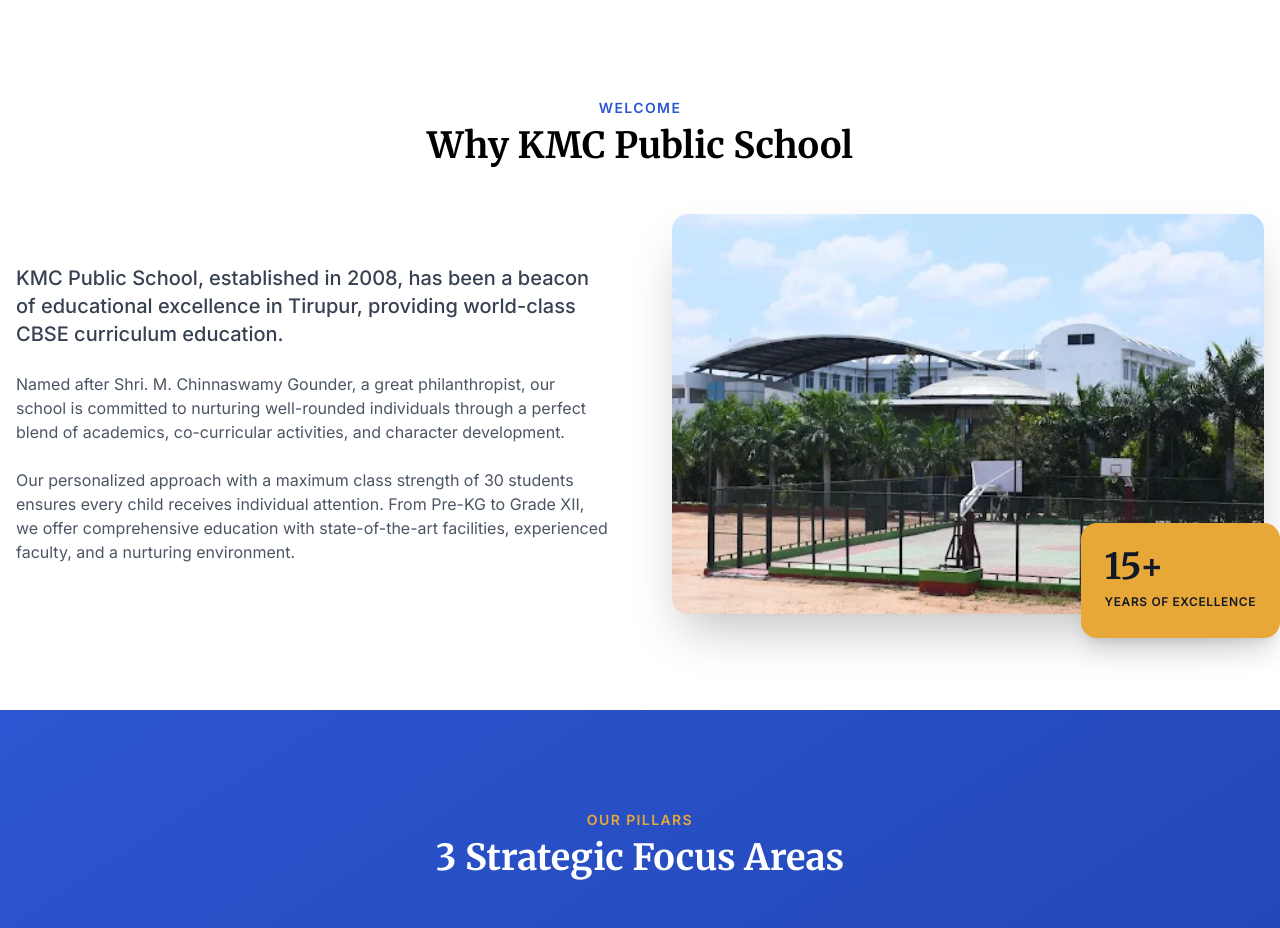
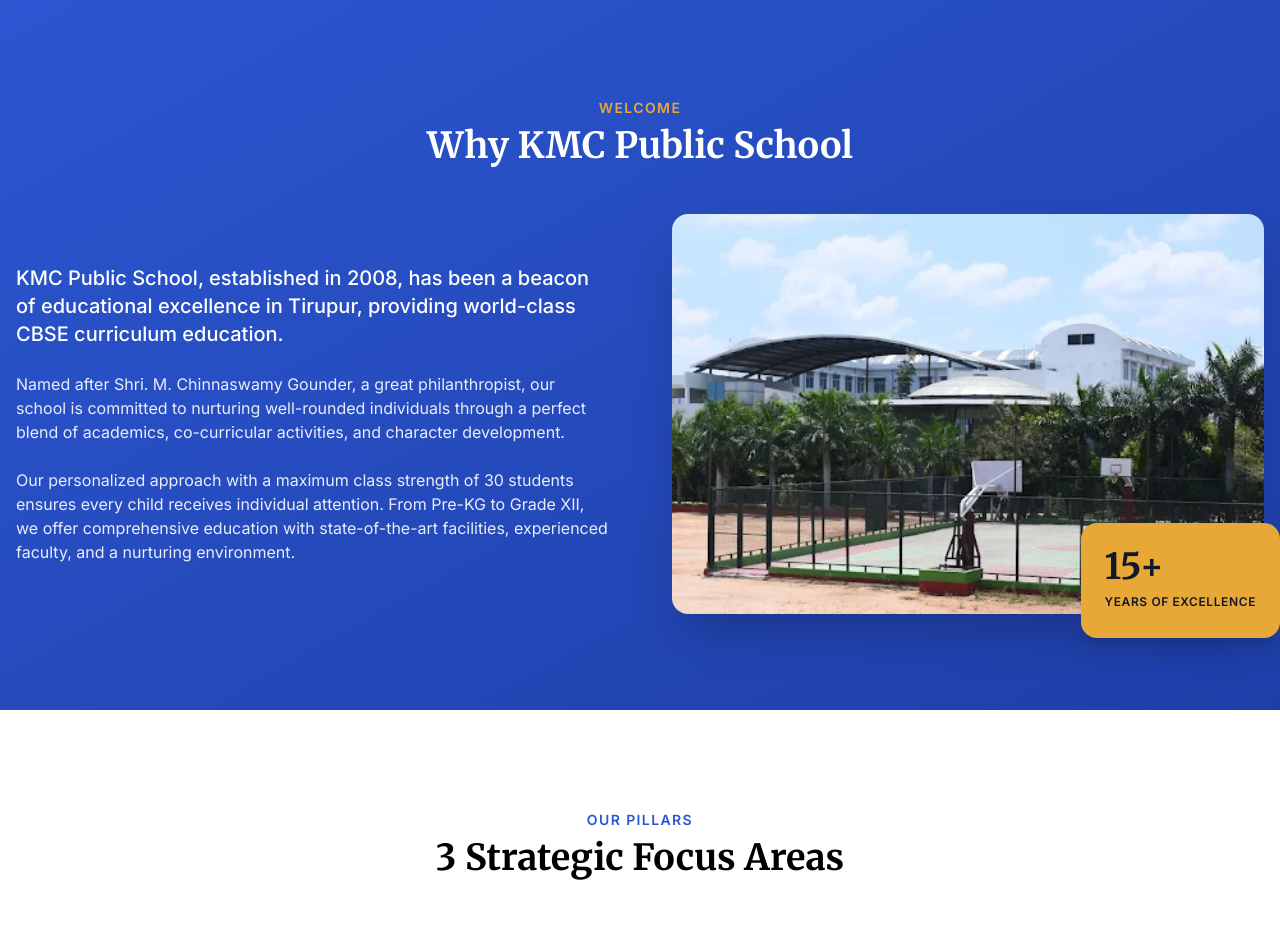
Before and after one commit to Akshay2310-cyber/KMC-PUBLIC-SCHOOL, a Next.js app: page / in a window 1280 px wide. Shown: the part 846-1774 px from the top of the page. Built offline with nearby package versions, Linux system fonts and the light colour scheme.

Commit message:
Update focus areas, improve hero overlay, make Why KMC image bigger on mobile

```diff
--- a/components/home/FocusAreas.tsx
+++ b/components/home/FocusAreas.tsx
@@ -8,11 +8,11 @@ import { focusAreas } from '@/lib/constants'
 
 export default function FocusAreas() {
   return (
-    <section className="py-6 sm:py-10 md:py-24 bg-gradient-to-br from-primary to-primary-dark">
+    <section className="py-6 sm:py-10 md:py-24 bg-white">
       <div className="container mx-auto px-4">
         <div className="text-center mb-4 sm:mb-8 md:mb-16">
-          <span className="section-tag text-secondary text-[10px] sm:text-xs md:text-sm">Our Pillars</span>
-          <h2 className="section-title section-title-light text-xl sm:text-2xl md:text-4xl">3 Strategic Focus Areas</h2>
+          <span className="section-tag text-[10px] sm:text-xs md:text-sm">Our Pillars</span>
+          <h2 className="section-title text-xl sm:text-2xl md:text-4xl">3 Strategic Focus Areas</h2>
         </div>
 
         <div className="grid grid-cols-1 sm:grid-cols-3 gap-4 sm:gap-4 md:gap-8">
--- a/components/home/Hero.tsx
+++ b/components/home/Hero.tsx
@@ -37,7 +37,7 @@ export default function Hero() {
           />
         ))}
         {/* Overlay */}
-        <div className="absolute inset-0 bg-black/30" />
+        <div className="absolute inset-0 bg-black/50 backdrop-blur-sm" />
       </div>
 
       {/* Content */}
--- a/components/home/Welcome.tsx
+++ b/components/home/Welcome.tsx
@@ -5,11 +5,11 @@ import { motion } from 'framer-motion'
 
 export default function Welcome() {
   return (
-    <section className="py-8 sm:py-12 md:py-24 bg-white" id="about">
+    <section className="py-8 sm:py-12 md:py-24 bg-gradient-to-br from-primary to-primary-dark" id="about">
       <div className="container mx-auto px-4">
         <div className="text-center mb-4 sm:mb-8 md:mb-12">
-          <span className="section-tag text-[10px] sm:text-xs md:text-sm">Welcome</span>
-          <h2 className="section-title text-xl sm:text-2xl md:text-4xl">Why KMC Public School</h2>
+          <span className="section-tag text-secondary text-[10px] sm:text-xs md:text-sm">Welcome</span>
+          <h2 className="section-title section-title-light text-xl sm:text-2xl md:text-4xl">Why KMC Public School</h2>
         </div>
 
         <div className="grid grid-cols-2 lg:grid-cols-2 gap-4 sm:gap-8 lg:gap-16 items-center">
@@ -21,16 +21,16 @@ export default function Welcome() {
             viewport={{ once: true }}
             className="col-span-2 sm:col-span-1 order-2 sm:order-1"
           >
-            <p className="text-xs sm:text-sm md:text-xl text-gray-700 font-medium mb-2 sm:mb-4 md:mb-6 leading-relaxed">
+            <p className="text-xs sm:text-sm md:text-xl text-white font-medium mb-2 sm:mb-4 md:mb-6 leading-relaxed">
               KMC Public School, established in 2008, has been a beacon of educational
               excellence in Tirupur, providing world-class CBSE curriculum education.
             </p>
-            <p className="text-[10px] sm:text-xs md:text-base text-gray-600 mb-2 sm:mb-4 md:mb-6 leading-relaxed hidden sm:block">
+            <p className="text-[10px] sm:text-xs md:text-base text-white/90 mb-2 sm:mb-4 md:mb-6 leading-relaxed hidden sm:block">
               Named after Shri. M. Chinnaswamy Gounder, a great philanthropist, our school
               is committed to nurturing well-rounded individuals through a perfect blend of
               academics, co-curricular activities, and character development.
             </p>
-            <p className="text-[10px] sm:text-xs md:text-base text-gray-600 leading-relaxed hidden md:block">
+            <p className="text-[10px] sm:text-xs md:text-base text-white/90 leading-relaxed hidden md:block">
               Our personalized approach with a maximum class strength of 30 students ensures
               every child receives individual attention. From Pre-KG to Grade XII, we offer
               comprehensive education with state-of-the-art facilities, experienced faculty,
@@ -52,7 +52,7 @@ export default function Welcome() {
                 alt="KMC Public School Campus"
                 width={800}
                 height={600}
-                className="w-full h-[150px] sm:h-[200px] md:h-[350px] lg:h-[400px] object-cover"
+                className="w-full h-[250px] sm:h-[200px] md:h-[350px] lg:h-[400px] object-cover"
               />
             </div>
             {/* Experience Badge */}
--- a/lib/constants.ts
+++ b/lib/constants.ts
@@ -223,7 +223,7 @@ export const focusAreas = [
   {
     title: 'Community & Relationships',
     description: 'Our inclusive community fosters strong, lifelong peer relationships. Through KMC Parliament, clubs, and various activities, students learn collaboration and develop leadership skills.',
-    image: 'http://www.kmcpublicschool.org/gallery_pics/parliament2019/1.jpg',
+    image: 'http://www.kmcpublicschool.org/gallery_pics/independence2019/42.jpg',
   },
 ]
 
```
